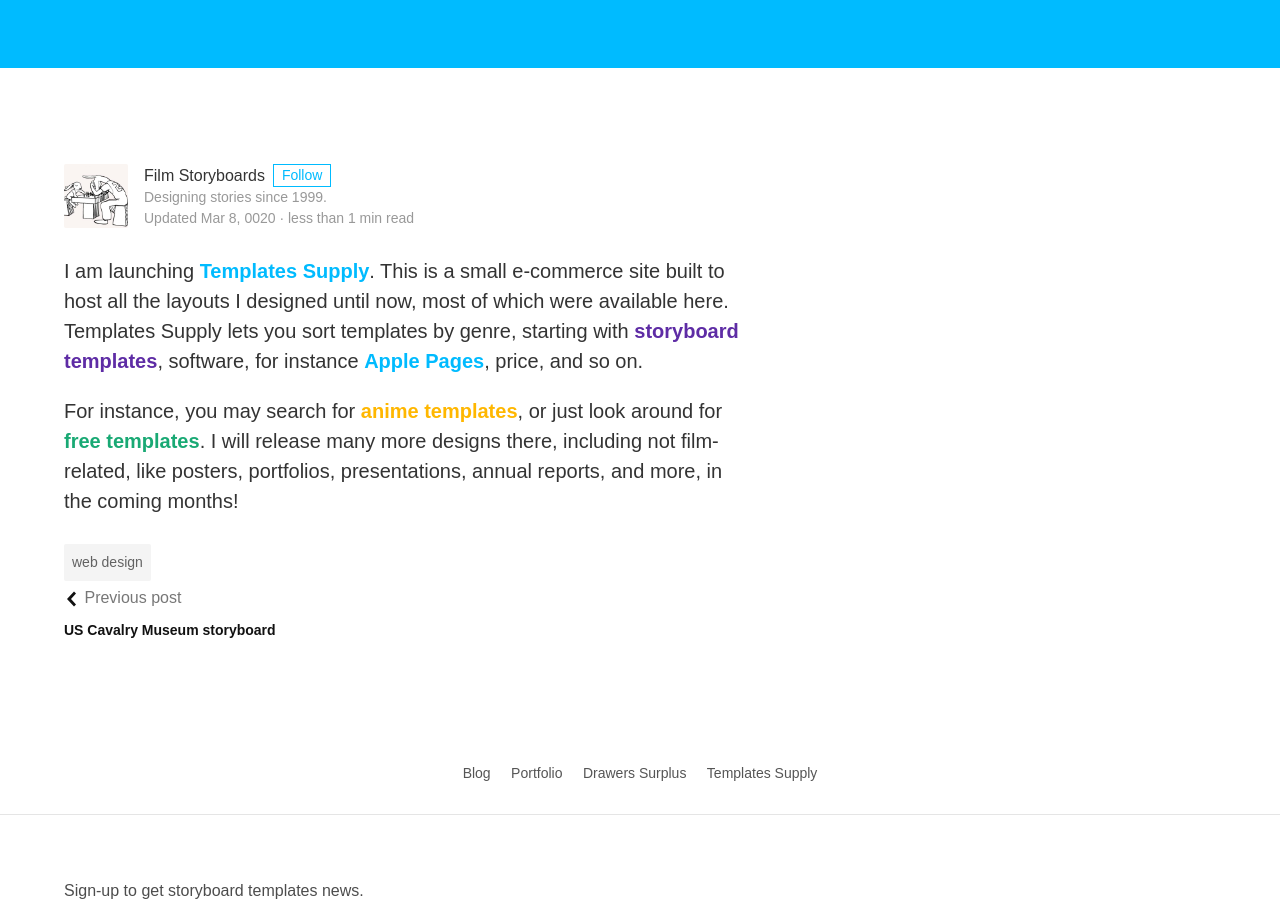
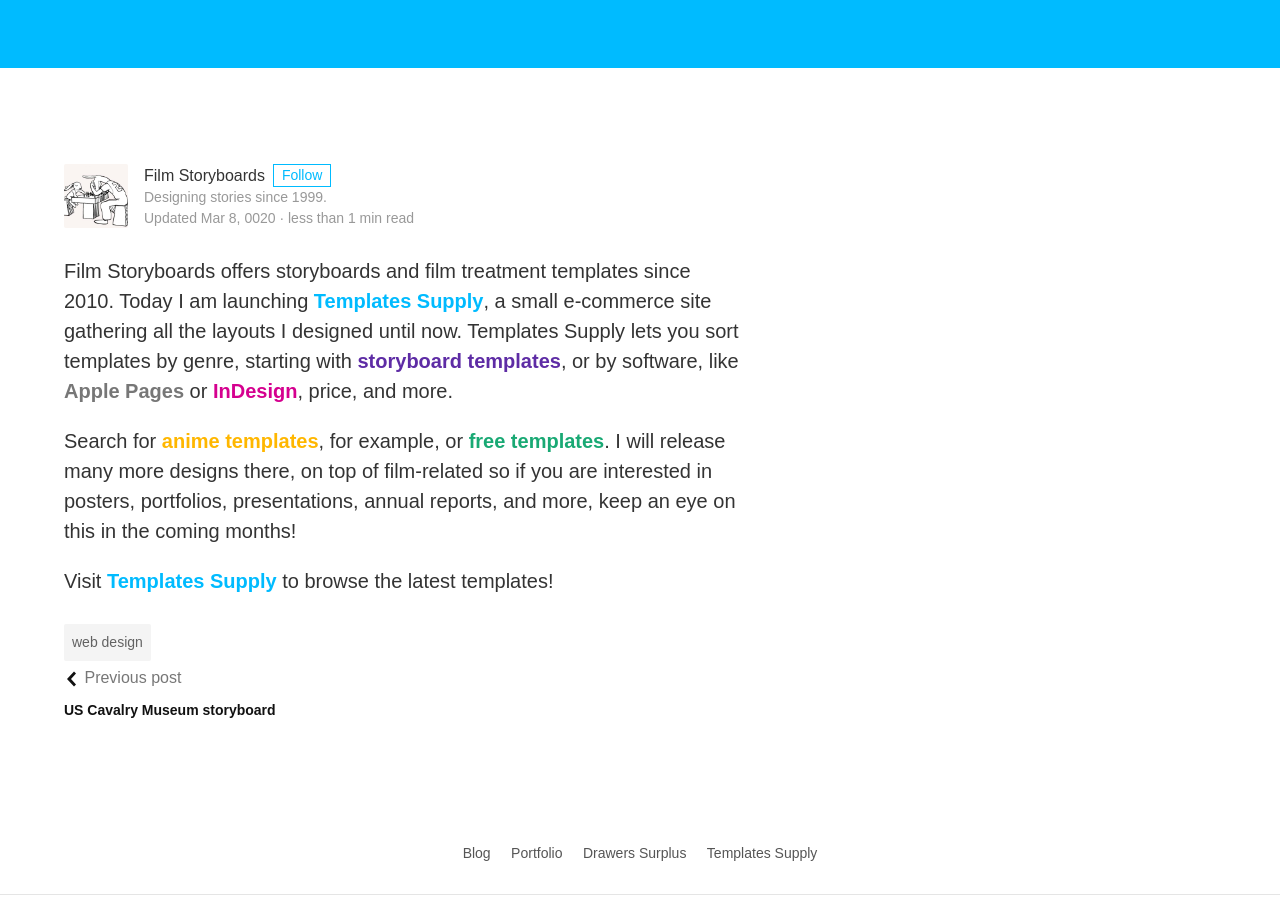
Before and after one commit to YJPL/film-storyboards, a Jekyll site: the page built from _posts/2020-03-07-launching-templates-supply.md, in a window 1280 px wide and 900 px high, scrolled down 466 px. Built offline with Jekyll 4.4.1, drawn with Linux system fonts in a browser that asks for light colours.

Commit message:
Update 2020-03-07-launching-templates-supply.md

```diff
--- a/_posts/2020-03-07-launching-templates-supply.md
+++ b/_posts/2020-03-07-launching-templates-supply.md
@@ -18,7 +18,8 @@
 tags:
   - web design
 ---
-I am launching [Templates Supply](https://templates.supply){: .b .blue .hover-light-green}. This is a small e-commerce site built to host all the layouts I designed until now, most of which were available here.
-Templates Supply lets you sort templates by genre, starting with [storyboard templates](https://templates.supply/storyboard-template/){: .b .purple .hover-light-purple}, software, for instance [Apple Pages](/pages-templates/){: .b .blue .hover-light-green}, price, and so on.
+Film Storyboards offers storyboards and film treatment templates since 2010. Today I am launching [Templates Supply](https://templates.supply){: .b .blue .hover-light-green}, a small e-commerce site gathering all the layouts I designed until now. Templates Supply lets you sort templates by genre, starting with [storyboard templates](https://templates.supply/storyboard-template/){: .b .purple .hover-light-purple}, or by software, like [Apple Pages](https://templates.supply/pages-templates/){: .b .gray .hover-light-gray} or [InDesign](/indesign-templates/){: .b .dark-pink .hover-hot-pink}, price, and more.
 
-For instance, you may search for [anime templates](https://templates.supply/anime-storyboard-template/){: .b .gold .hover-yellow}, or just look around for [free templates](https://templates.supply/free-templates/){: .b .green .hover-light-green}. I will release many more designs there, including not film-related, like posters, portfolios, presentations, annual reports, and more, in the coming months!
+Search for [anime templates](https://templates.supply/anime-storyboard-template/){: .b .gold .hover-yellow}, for example, or [free templates](https://templates.supply/free-templates/){: .b .green .hover-light-green}. I will release many more designs there, on top of film-related so if you are interested in posters, portfolios, presentations, annual reports, and more, keep an eye on this in the coming months!
+
+Visit [Templates Supply](https://templates.supply){: .b .blue .hover-light-green} to browse the latest templates!
```
